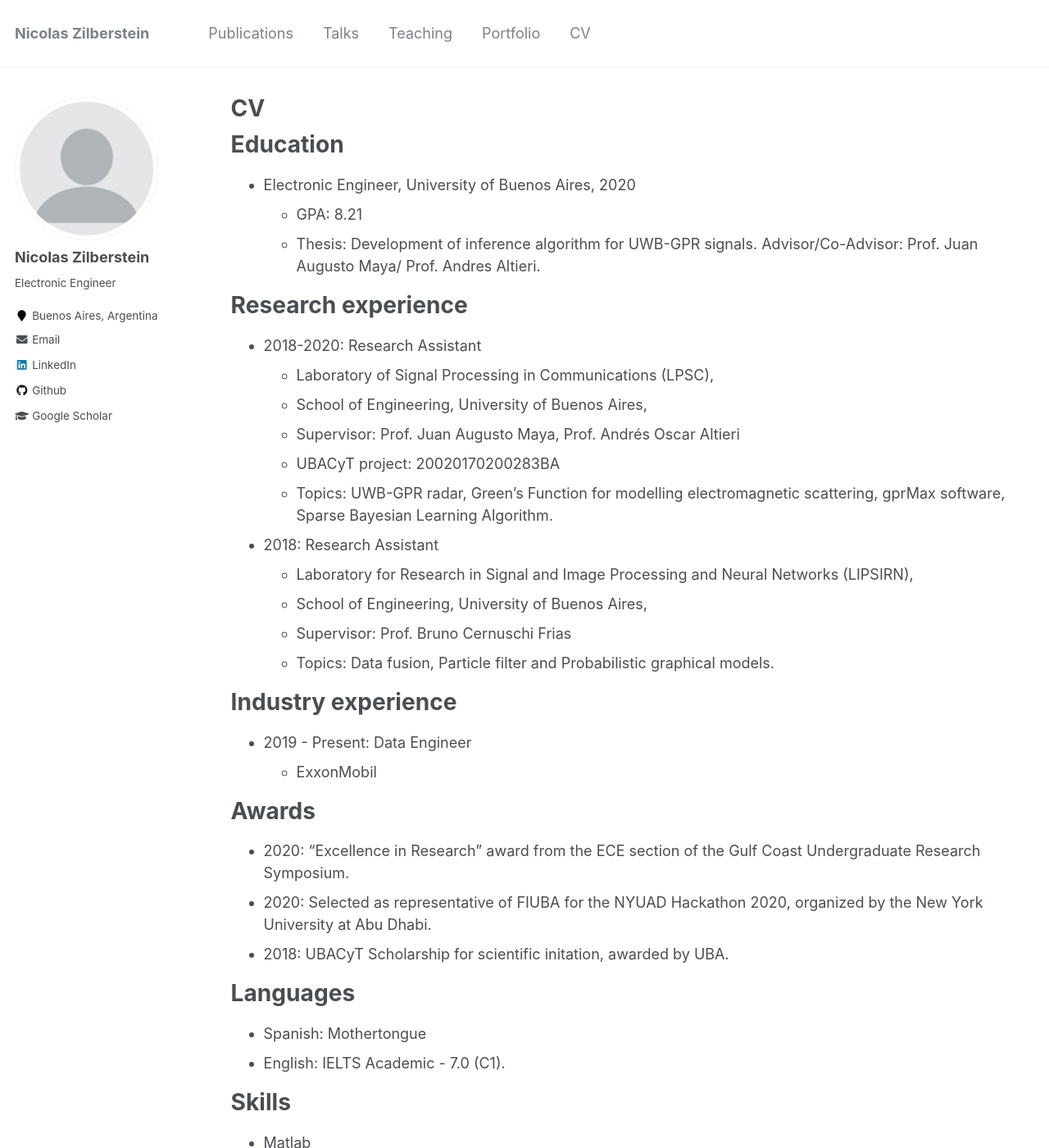
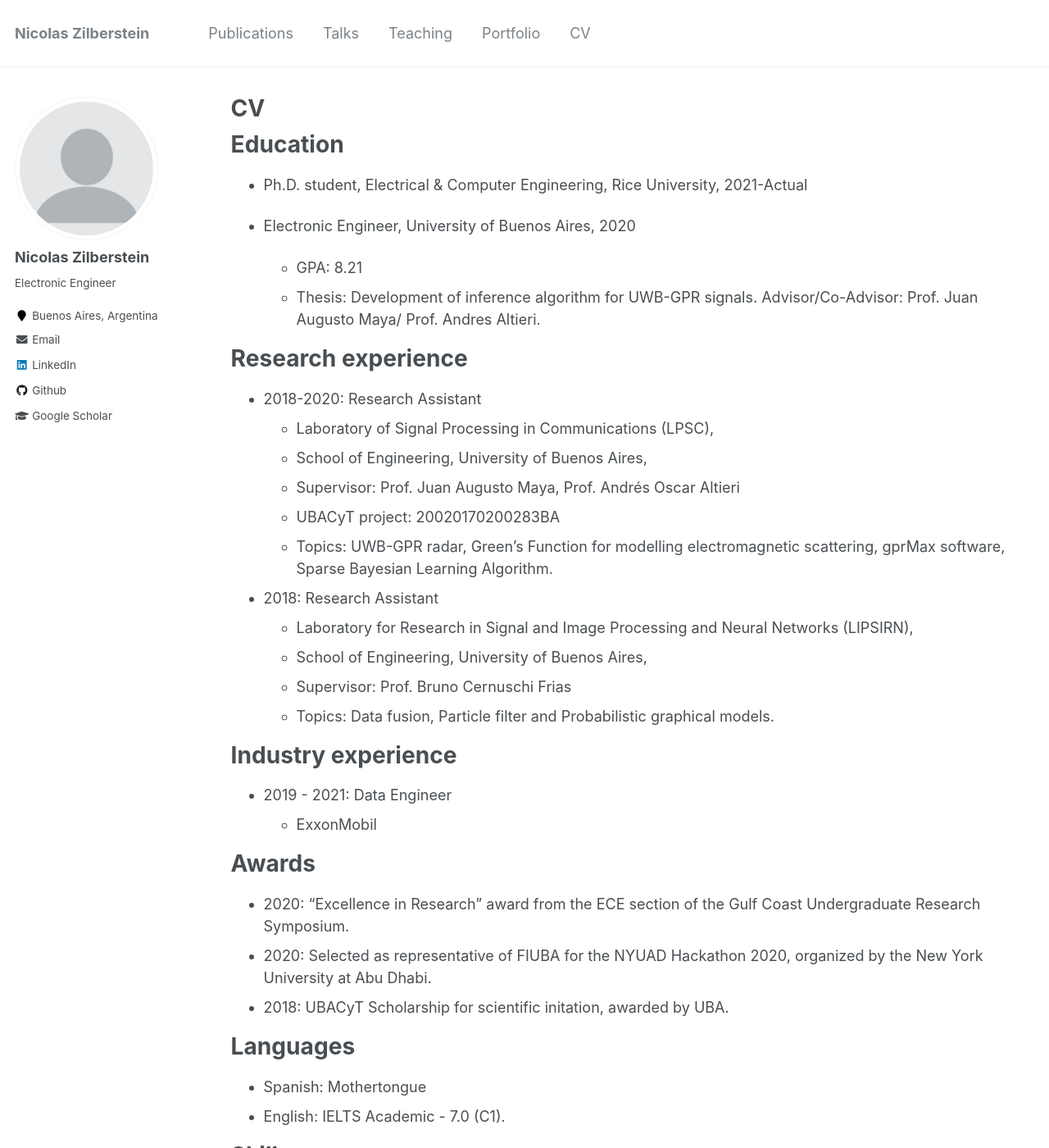
Before and after one commit to nzilberstein/nzilberstein.github.io, a Jekyll site: the page built from _pages/cv.md, in a window 1280 px wide and 1400 px high. Shown: the whole window at 82% size. Built offline with Jekyll 4.4.1, drawn with Linux system fonts in a browser that asks for light colours.

Commit message:
Update cv.md

```diff
--- a/_pages/cv.md
+++ b/_pages/cv.md
@@ -11,6 +11,8 @@ redirect_from:
 
 Education
 ======
+* Ph.D. student, Electrical & Computer Engineering, Rice University, 2021-Actual
+
 * Electronic Engineer, University of Buenos Aires, 2020
   * GPA: 8.21
   * Thesis: Development of inference algorithm for UWB-GPR signals. Advisor/Co-Advisor: Prof. Juan Augusto Maya/ Prof. Andres Altieri.
@@ -32,7 +34,7 @@ Research experience
 
 Industry experience
 ======
-* 2019 - Present: Data Engineer
+* 2019 - 2021: Data Engineer
   * ExxonMobil
 
 Awards
@@ -52,7 +54,6 @@ Skills
 * Python
 * LaTeX
 * gprMax
-* C
 
 Certificates
 ======
```
